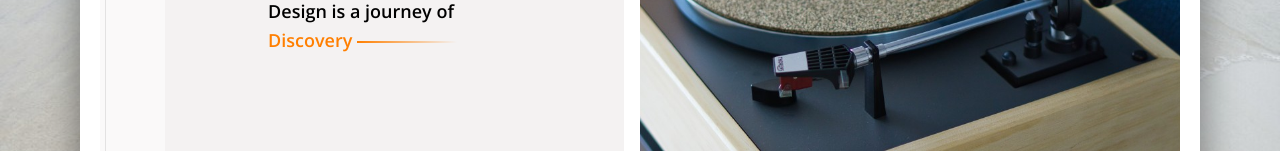
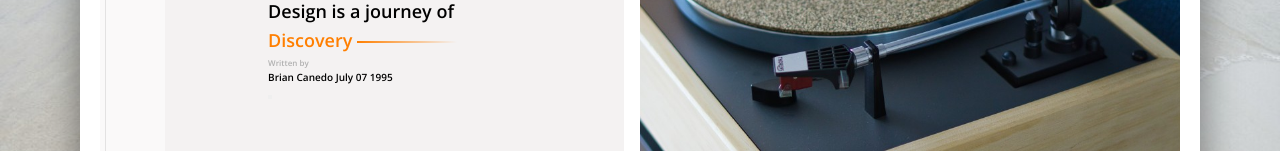
Before and after one commit to bcanedo4/SongAlbum, a website: page index.html in a window 1280 px wide. Shown: the part 311-462 px from the top of the page. Drawn offline with nearby package versions, Linux system fonts and the light colour scheme.

Commit message:
Finished styling for "Written By" and Artist name and date

```diff
--- a/index.html
+++ b/index.html
@@ -55,9 +55,13 @@
                         Design is a journey of <span class="u-type--orange">Discovery</span>
                         <div class="song__title--line"></div>
                     </div>
-                    <div class="song__artist--box">
-                        <div class="song__artist-date"></div>
-                        <!-- <button class="song__btn"></button> -->
+                    <div class="artist__box">
+                        <div class="artist__box--text">
+                            <div class="artist__box--text--top">Written by</div>
+                            <div class="artist__box--text--bottom">Brian Canedo July 07 1995</div>
+                        </div>
+
+                        <button class="song__btn"></button>
                     </div>
                     <div class="play__btn"></div>
                 </div>
--- a/sass/layout/_song.scss
+++ b/sass/layout/_song.scss
@@ -28,3 +28,17 @@
         }
     }
 }
+
+.artist__box {
+
+    margin-top: .2rem;
+
+    &--text--top {
+        color: var(--color-grey-dark-3);
+        font-size: $font-small;
+    }
+
+    &--text--bottom {
+
+    }
+}
```
Also changed, not shown: css/style.css, sass/components/_button.scss (added).
